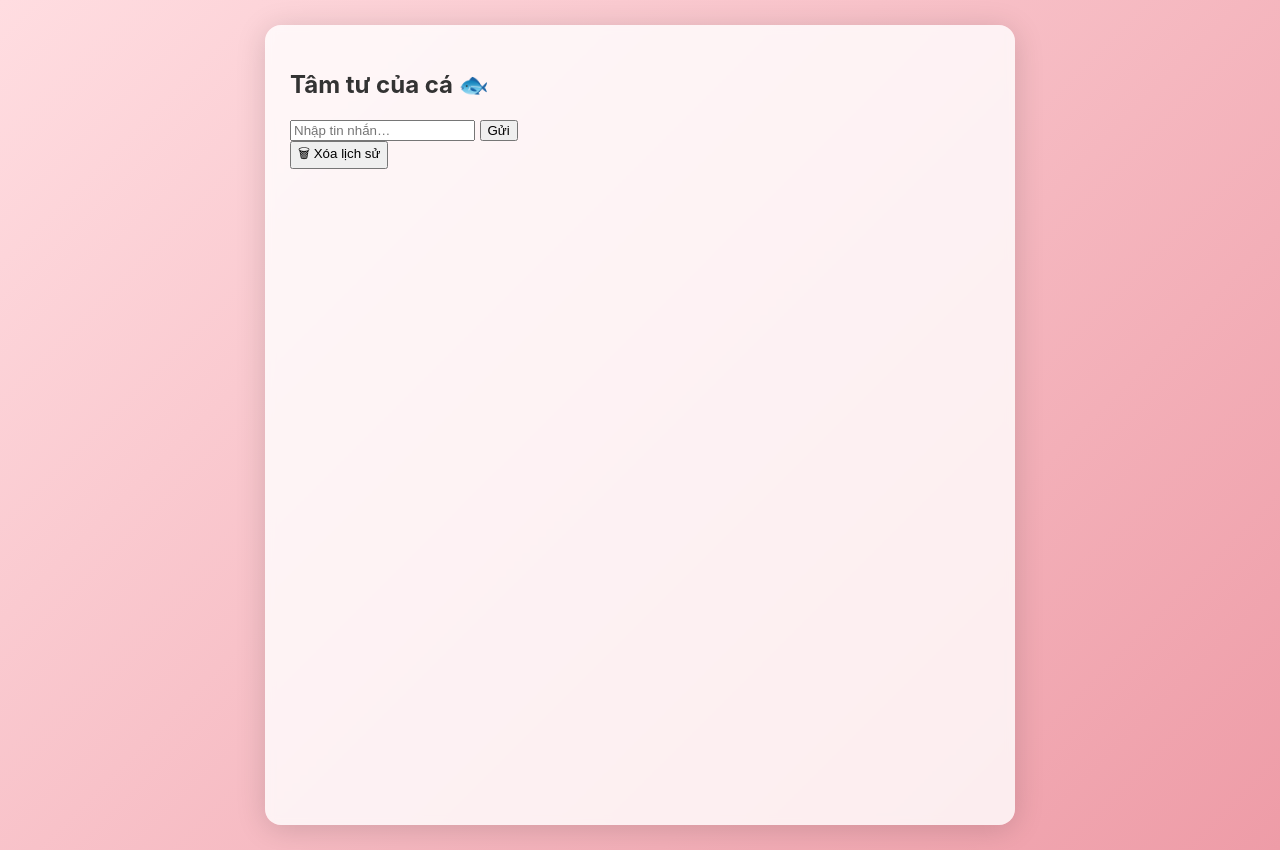
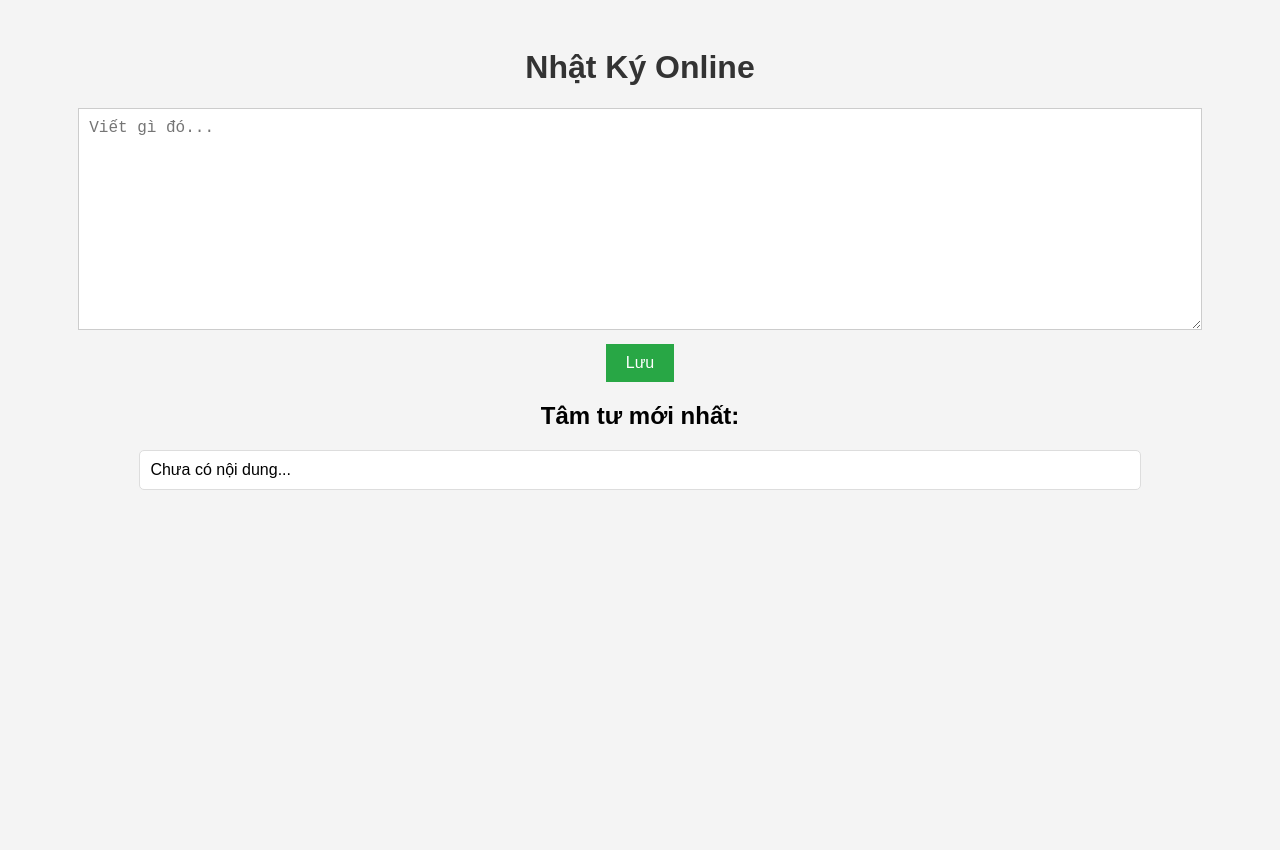
Before and after one commit to bnlinhiu/tamtucuaca, a plain HTML site: page index.html in a window 1280 px wide. After the commit the page ends 800 px from the top, so only its background shows below. Drawn offline with Linux system fonts and the light colour scheme.

Commit message:
Update index.html

```diff
--- a/index.html
+++ b/index.html
@@ -2,23 +2,46 @@
 <html lang="vi">
 <head>
     <meta charset="UTF-8">
-    <title>Tâm tư của cá</title>
-    <link rel="stylesheet" href="css/style.css">
+    <meta name="viewport" content="width=device-width, initial-scale=1.0">
+    <title>Nhật Ký Online</title>
+    <style>
+        body { font-family: Arial, sans-serif; text-align: center; padding: 20px; background: #f4f4f4; }
+        h1 { color: #333; }
+        textarea { width: 90%; height: 200px; padding: 10px; font-size: 16px; border: 1px solid #ccc; }
+        button { margin-top: 10px; padding: 10px 20px; font-size: 16px; background: #28a745; color: white; border: none; cursor: pointer; }
+        button:hover { background: #218838; }
+        #log { margin-top: 20px; font-size: 14px; color: gray; }
+        #content { white-space: pre-wrap; text-align: left; background: white; padding: 10px; margin: 10px auto; width: 80%; border-radius: 5px; border: 1px solid #ddd; }
+    </style>
 </head>
+<body>
+    <h1>Nhật Ký Online</h1>
+    <textarea id="entry" placeholder="Viết gì đó..."></textarea><br>
+    <button onclick="saveEntry()">Lưu</button>
 
-<body>
-    <div class="container">
-        <h2>Tâm tư của cá 🐟</h2>
-        <div id="chatbox"></div>
+    <h2>Tâm tư mới nhất:</h2>
+    <div id="content">Chưa có nội dung...</div>
+    <p id="log"></p>
 
-        <div class="input-area">
-            <input id="msg" type="text" placeholder="Nhập tin nhắn…">
-            <button onclick="sendMessage()">Gửi</button>
-        </div>
+    <script>
+        async function saveEntry() {
+            let text = document.getElementById("entry").value;
+            let time = new Date().toLocaleString();
+            let data = { content: text, timestamp: time };
 
-        <button class="clear" onclick="clearHistory()">🗑 Xóa lịch sử</button>
-    </div>
+            localStorage.setItem("entry", JSON.stringify(data));
+            showEntry();
+        }
 
-    <script src="js/app.js"></script>
+        function showEntry() {
+            let saved = localStorage.getItem("entry");
+            if (saved) {
+                let data = JSON.parse(saved);
+                document.getElementById("content").innerHTML = `<strong>${data.timestamp}</strong><br>${data.content}`;
+            }
+        }
+
+        window.onload = showEntry;
+    </script>
 </body>
 </html>
```
